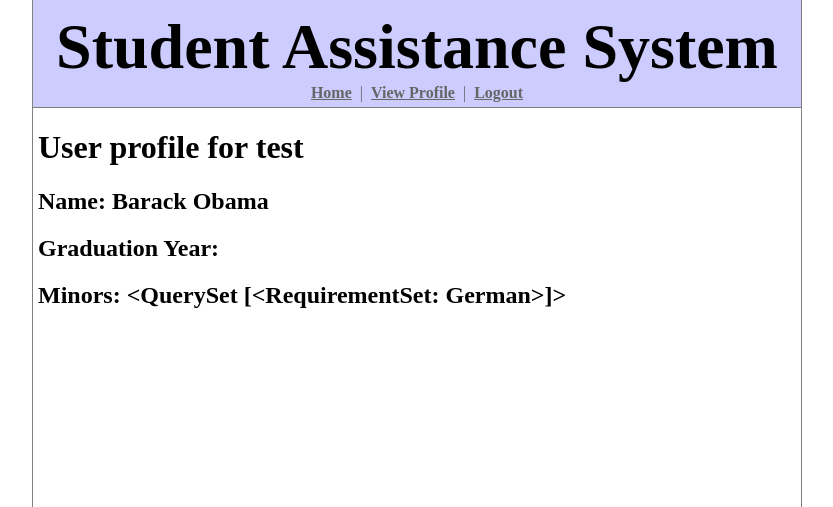
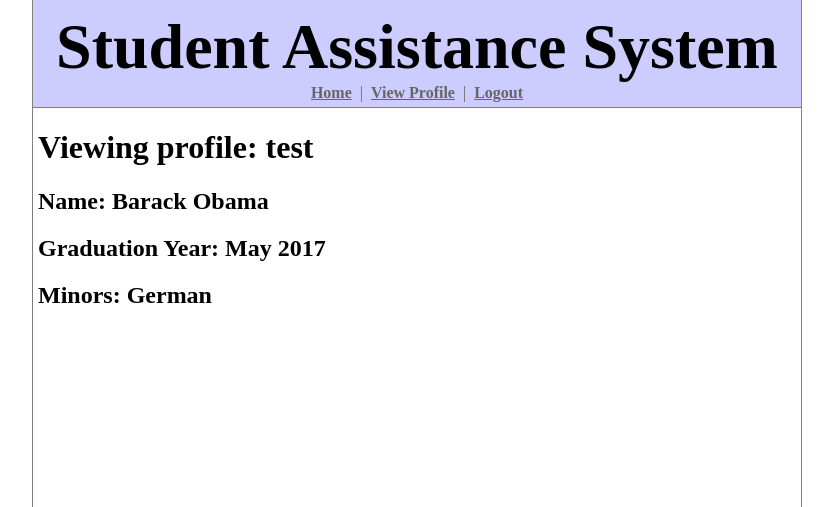
Before and after one commit to rinehart-eric/student-assistance-system, a Django app: a page that uses student_assistance_system/templates/student_assistance_system/profile.html in a window 1280 px wide. Shown: the top 507 px of the page, without its empty margins (223-1056 px from the left). Run offline with Django 3.2, Linux system fonts and the light colour scheme; a user stored in the database is signed in; data comes from the database, SQL or seed files in the repository.

Commit message:
display names for minors in user profile page

```diff
--- a/student_assistance_system/templates/student_assistance_system/profile.html
+++ b/student_assistance_system/templates/student_assistance_system/profile.html
@@ -3,8 +3,14 @@
 {% block location %}View Profile{% endblock %}
 
 {% block content %}
-<h1>User profile for {{ user.username }}</h1>
+<div id="centerText">
+<h1>Viewing profile: {{ user.username }}</h1>
+    </div>
 <h2> Name: {{user.profile.name}}</h2>
-<h2> Graduation Year: </h2>
-<h2> Minors: {{user.profile.minors.all}}</h2>
+<h2> Graduation Year: {{user.profile.year}} </h2>
+<h2> Minors:
+{% for minor in user.profile.minors.all %}
+    {{ minor.name }}
+
+{% endfor %} </h2>
 {% endblock %}
```
